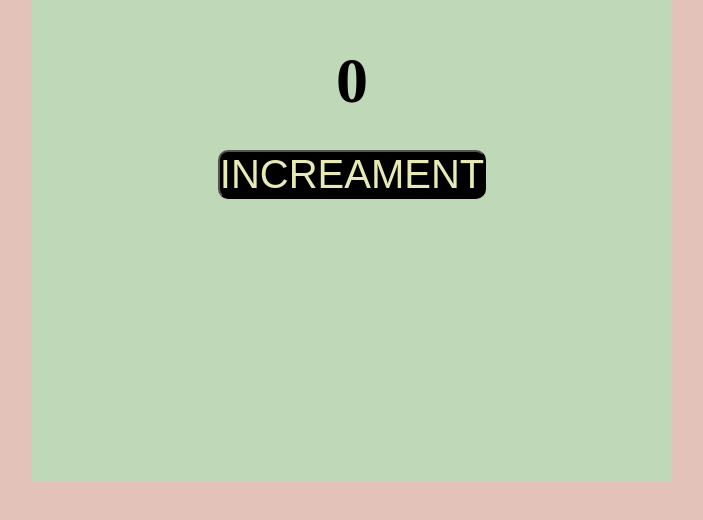
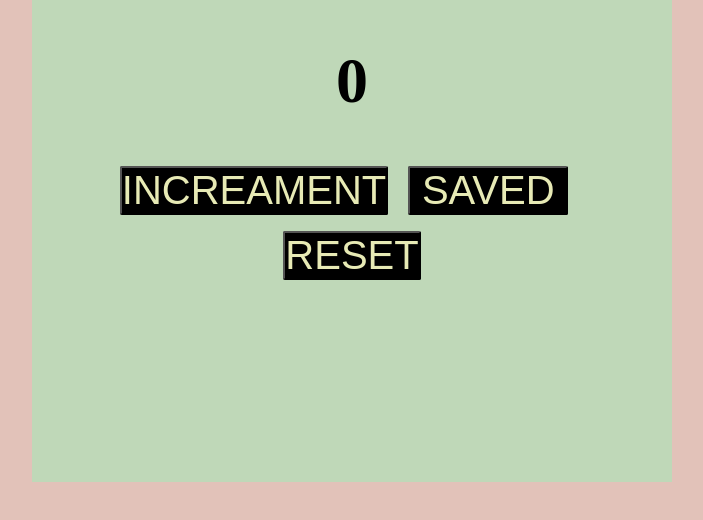
Before and after one commit to Aysha-py/counter-app, a plain HTML site: page index.html in a window 1280 px wide. Shown: the part 190-710 px from the top of the page, without its empty margins (288-991 px from the left). Drawn offline with Linux system fonts and the light colour scheme.

Commit message:
recent changes

```diff
--- a/index.html
+++ b/index.html
@@ -18,6 +18,15 @@
 
 
         <button id="increament" onclick="increament()">INCREAMENT</button>
+
+        <button id="save-btn" onclick="save()">SAVED</button>
+
+
+
+        <button id="reset" onclick="reset()">RESET</button>
+
+
+
     </main>
     <script src="index.js"></script>
 </body>
--- a/index.js
+++ b/index.js
@@ -1,9 +1,26 @@
 let countEl = document.getElementById("count");
+
+
+
 let counter = 0;
 
 function increament(){
-    counter = counter+1;
+    counter +=1;
 
     countEl.innerText = counter;
 
 }
+
+function reset(){
+    document.getElementById("reset");
+    countEl.innerText = 0;
+    counter = 0;
+
+}
+
+function save(){
+    document.getElementById("save-btn");
+    message=("Your count has been saved!");
+    countEl.innerText= message;
+
+}
--- a/style.css
+++ b/style.css
@@ -31,12 +31,33 @@ main{
 #count{
     font-size: 4rem;
     padding: 2rem;
+
+
+}
+
+#save-btn{
+    font-size: 2.5rem;
+    border-radius: 2px;
+    background-color:black;
+    color:#E7EAB5;
+    margin: 1rem;
+    width: 10rem;
+
+
 }
 
 #increament{
     font-size: 2.5rem;
-    border-radius: 10px;
+    border-radius: 2px;
     background-color:black;
     color:#E7EAB5;
 
 }
+
+#reset{
+    font-size: 2.5rem;
+    border-radius: 2px;
+    background-color:black;
+    color:#E7EAB5
+
+}
```
